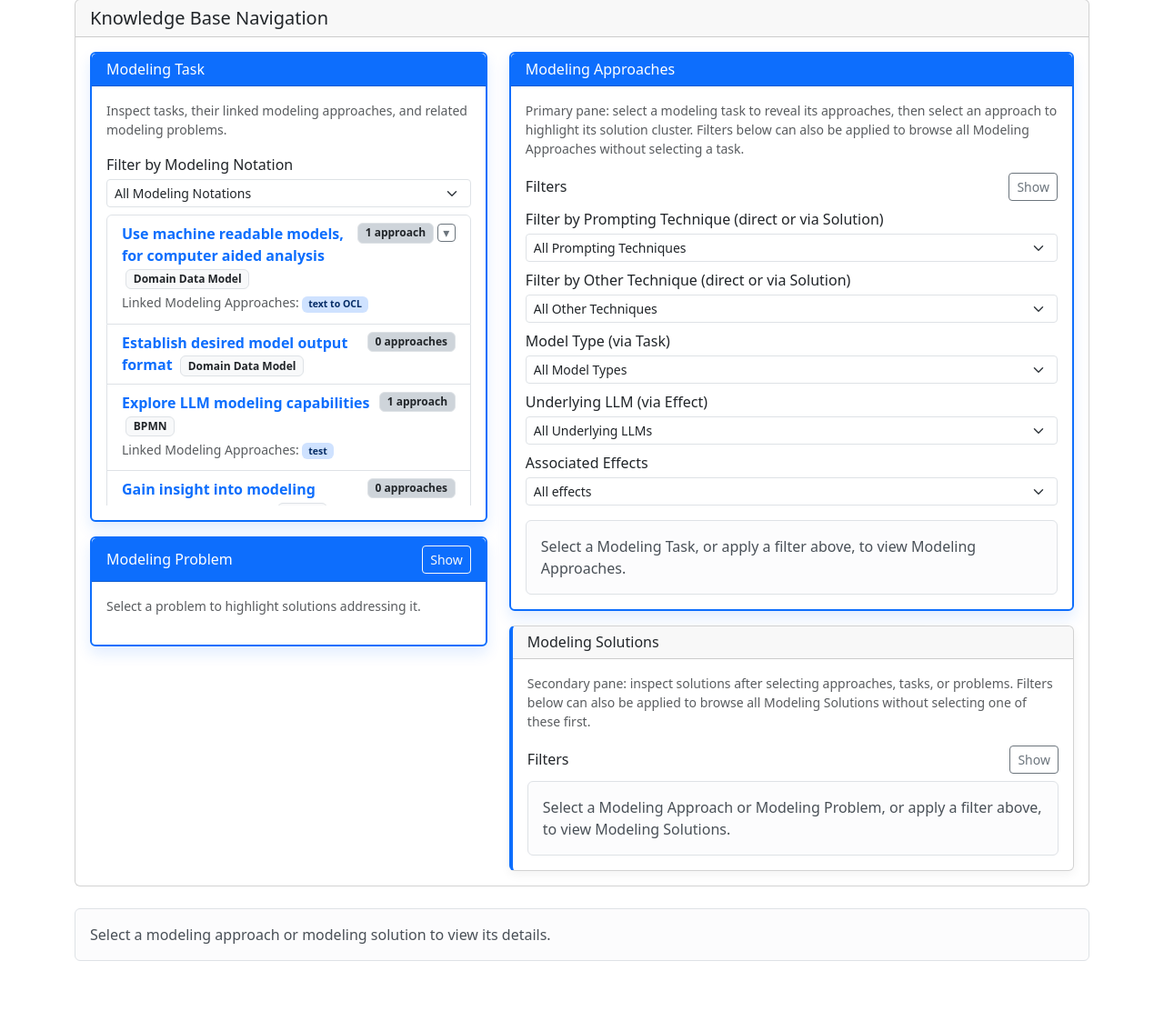
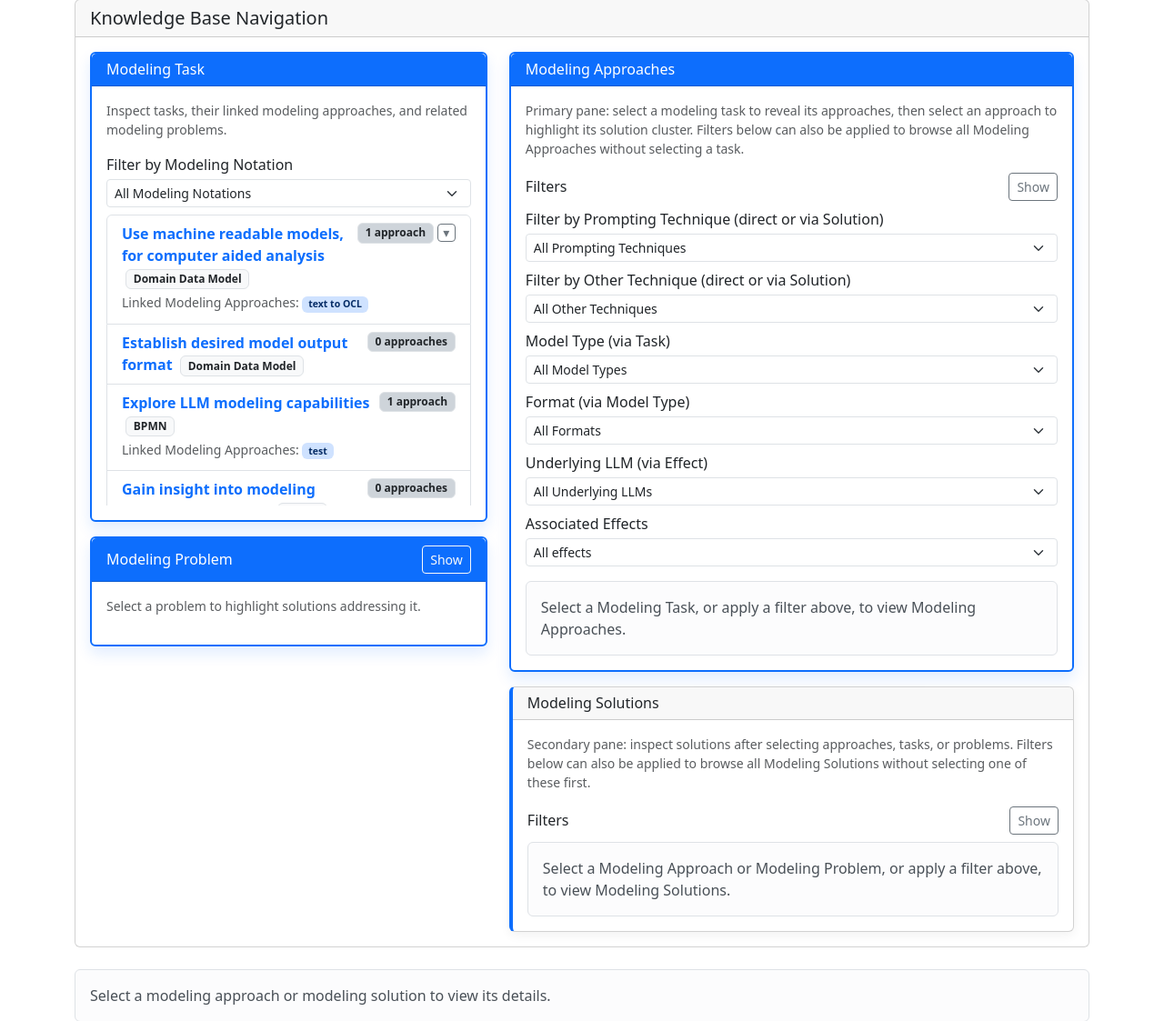
Before and after one commit to sybrendekinderen-afk/aap-alternative-modeling-app, a Flask app: page / in a window 1280 px wide, after a click on "Show". Shown: the part 100-1223 px from the top of the page at 91% size. Before the commit the page ends 1157 px from the top, so only its background shows below. Run offline with Flask 3, Linux system fonts and the light colour scheme; some libraries are stand-ins or nearby versions.

Commit message:
added format as an attribute of model type, and format filter. UI fix for kb population

```diff
--- a/app.py
+++ b/app.py
@@ -278,6 +278,12 @@ def load_data():
             source["id"] = source_id
             normalized_sources.append(normalize_source_record(source))
         store["sources"] = normalized_sources
+
+        for model_type in store.get("model_types", []):
+            if isinstance(model_type, dict):
+                # notation and format are optional attributes; back-fill older records missing them.
+                model_type.setdefault("notation", "")
+                model_type.setdefault("format", "")
 
         for solution in store.get("solutions", []):
             solution.pop("source_id", None)
@@ -1381,6 +1387,21 @@ def get_modeling_approach_model_type_lookup(modeling_approaches, modeling_tasks)
             for task_id in approach.get("modeling_task_ids", [])
             if task_id in task_lookup and task_lookup[task_id].get("model_type_id") is not None
         ))
+    return lookup
+
+
+def get_modeling_approach_format_lookup(modeling_approaches, modeling_tasks, model_types):
+    task_lookup = {task.get("id"): task for task in modeling_tasks}
+    model_type_lookup = {model_type.get("id"): model_type for model_type in model_types}
+    lookup = {}
+    for approach in modeling_approaches:
+        formats = []
+        for task_id in approach.get("modeling_task_ids", []):
+            task = task_lookup.get(task_id)
+            model_type = model_type_lookup.get(task.get("model_type_id")) if task else None
+            if model_type and model_type.get("format"):
+                formats.append(model_type["format"])
+        lookup[approach.get("id")] = list(dict.fromkeys(formats))
     return lookup
 
 
@@ -1584,6 +1605,7 @@ def home():
         modeling_approach_other_technique_lookup=get_modeling_approach_other_technique_lookup(modeling_approaches, solutions),
         modeling_approach_underlying_llm_lookup=get_modeling_approach_underlying_llm_lookup(modeling_approaches, effects),
         modeling_approach_model_type_lookup=get_modeling_approach_model_type_lookup(modeling_approaches, modeling_tasks),
+        modeling_approach_format_lookup=get_modeling_approach_format_lookup(modeling_approaches, modeling_tasks, model_types),
         solution_underlying_llm_lookup=get_solution_underlying_llm_lookup(solutions, effects),
         source_modeling_approach_lookup=get_source_modeling_approach_lookup(modeling_approaches, sources),
         solution_model_type_lookup=get_solution_model_type_lookup(solutions, modeling_approaches, modeling_tasks),
@@ -2001,16 +2023,22 @@ def delete_modeling_problem(modeling_problem_id):
 def add_model_type():
     store = load_data()
     name = request.form.get("model_type_name", "").strip()
+    # notation and format are optional; only name is required to add a model type.
     notation = request.form.get("model_type_notation", "").strip()
-
-    if name or notation:
+    format_ = request.form.get("model_type_format", "").strip()
+
+    if name:
         model_types = store.get("model_types", [])
-        existing = next((mt for mt in model_types if mt.get("name") == name and mt.get("notation") == notation), None)
+        existing = next(
+            (mt for mt in model_types if mt.get("name") == name and mt.get("notation") == notation and mt.get("format") == format_),
+            None
+        )
         if not existing:
             model_types.append({
                 "id": max([mt["id"] for mt in model_types], default=0) + 1,
                 "name": name,
-                "notation": notation
+                "notation": notation,
+                "format": format_
             })
             store["model_types"] = model_types
             save_data(store)
@@ -2025,7 +2053,8 @@ def update_model_type(model_type_id):
     for model_type in model_types:
         if model_type["id"] == model_type_id:
             model_type["name"] = request.form.get("model_type_name", model_type["name"]).strip()
-            model_type["notation"] = request.form.get("model_type_notation", model_type["notation"]).strip()
+            model_type["notation"] = request.form.get("model_type_notation", model_type.get("notation", "")).strip()
+            model_type["format"] = request.form.get("model_type_format", model_type.get("format", "")).strip()
             break
     store["model_types"] = model_types
     save_data(store)
--- a/templates/index.html
+++ b/templates/index.html
@@ -119,6 +119,15 @@
                       </select>
                     </div>
                     <div class="col-12">
+                      <label for="approach-filter-format" class="form-label form-label-sm mb-1">Format (via Model Type)</label>
+                      <select id="approach-filter-format" class="form-select form-select-sm">
+                        <option value="">All Formats</option>
+                        {% for format_value in model_types|map(attribute='format')|select|unique|list %}
+                          <option value="{{ format_value }}">{{ format_value }}</option>
+                        {% endfor %}
+                      </select>
+                    </div>
+                    <div class="col-12">
                       <label for="approach-filter-underlying-llm" class="form-label form-label-sm mb-1">Underlying LLM (via Effect)</label>
                       <select id="approach-filter-underlying-llm" class="form-select form-select-sm">
                         <option value="">All Underlying LLMs</option>
@@ -142,7 +151,7 @@
                 </div>
                 <ul class="list-group" id="kb-approach-list" style="display: none;">
                   {% for approach in modeling_approaches %}
-                    <li class="list-group-item kb-approach-list-item" data-approach-id="{{ approach.id }}" data-prompting-technique-ids="{{ modeling_approach_prompting_technique_lookup.get(approach.id, [])|join(',') }}" data-other-technique-ids="{{ modeling_approach_other_technique_lookup.get(approach.id, [])|join(',') }}" data-model-type-ids="{{ modeling_approach_model_type_lookup.get(approach.id, [])|join(',') }}" data-underlying-llm-ids="{{ modeling_approach_underlying_llm_lookup.get(approach.id, [])|join(',') }}" data-effect-polarities="{{ modeling_approach_effect_lookup.get(approach.id, [])|map(attribute='effect_polarity')|unique|join(',') }}" style="display: none;">
+                    <li class="list-group-item kb-approach-list-item" data-approach-id="{{ approach.id }}" data-prompting-technique-ids="{{ modeling_approach_prompting_technique_lookup.get(approach.id, [])|join(',') }}" data-other-technique-ids="{{ modeling_approach_other_technique_lookup.get(approach.id, [])|join(',') }}" data-model-type-ids="{{ modeling_approach_model_type_lookup.get(approach.id, [])|join(',') }}" data-underlying-llm-ids="{{ modeling_approach_underlying_llm_lookup.get(approach.id, [])|join(',') }}" data-effect-polarities="{{ modeling_approach_effect_lookup.get(approach.id, [])|map(attribute='effect_polarity')|unique|join(',') }}" data-formats="{{ modeling_approach_format_lookup.get(approach.id, [])|join(',') }}" style="display: none;">
                       <div>
                         <a href="#" class="fw-semibold text-decoration-none approach-select-link" data-approach-id="{{ approach.id }}">{{ approach.name }}</a>
                       </div>
@@ -686,7 +695,7 @@
                   <thead class="table-light">
                     <tr>
                       <th scope="col">Modeling task</th>
-                      <th scope="col">Model type / notation</th>
+                      <th scope="col">Model type / notation / format</th>
                       <th scope="col">Technique category</th>
                       <th scope="col">LLM technique</th>
                       <th scope="col">Modeling approach</th>
@@ -701,7 +710,7 @@
                         <td>{{ row.task.name }}</td>
                         <td>
                           {% if row.model_type %}
-                            {{ row.model_type.name }}{% if row.model_type.notation %} ({{ row.model_type.notation }}){% endif %}
+                            {{ row.model_type.name }}{% if row.model_type.notation %} ({{ row.model_type.notation }}){% endif %}{% if row.model_type.format %} [{{ row.model_type.format }}]{% endif %}
                           {% else %}Not specified{% endif %}
                         </td>
                         <td>{{ row.technique_kind }}</td>
@@ -1329,11 +1338,14 @@
           <div class="collapse" id="model-types-panel">
             <div class="card-body">
               <form method="post" action="/add_model_type" class="row g-2 mb-3">
-                <div class="col-md-5">
-                  <input class="form-control" name="model_type_name" placeholder="Model Type Name">
-                </div>
-                <div class="col-md-5">
-                  <input class="form-control" name="model_type_notation" placeholder="Model Type Notation">
+                <div class="col-md-4">
+                  <input class="form-control" name="model_type_name" placeholder="Model Type Name" required>
+                </div>
+                <div class="col-md-3">
+                  <input class="form-control" name="model_type_notation" placeholder="Notation (optional)">
+                </div>
+                <div class="col-md-3">
+                  <input class="form-control" name="model_type_format" placeholder="Format (optional)">
                 </div>
                 <div class="col-md-2">
                   <button class="btn btn-outline-secondary w-100" id="add-effect-button" type="submit">Add</button>
@@ -1343,12 +1355,13 @@
                 {% for model_type in model_types %}
                   <li class="list-group-item d-flex justify-content-between align-items-center">
                     <div>
-                      <b>{{ model_type.name }}</b> — {{ model_type.notation }}
+                      <b>{{ model_type.name }}</b>{% if model_type.notation %} — {{ model_type.notation }}{% endif %}{% if model_type.format %} <span class="text-muted">({{ model_type.format }})</span>{% endif %}
                     </div>
                     <div class="d-flex gap-2">
                       <form method="post" action="/update_model_type/{{ model_type.id }}" class="d-flex gap-2">
-                        <input class="form-control form-control-sm" name="model_type_name" value="{{ model_type.name }}">
-                        <input class="form-control form-control-sm" name="model_type_notation" value="{{ model_type.notation }}">
+                        <input class="form-control form-control-sm" name="model_type_name" value="{{ model_type.name }}" required>
+                        <input class="form-control form-control-sm" name="model_type_notation" value="{{ model_type.notation }}" placeholder="Notation (optional)">
+                        <input class="form-control form-control-sm" name="model_type_format" value="{{ model_type.format }}" placeholder="Format (optional)">
                         <button class="btn btn-sm btn-outline-primary">Update</button>
                       </form>
                       <a href="/delete_model_type/{{ model_type.id }}" class="btn btn-sm btn-outline-danger">Delete</a>
@@ -1382,7 +1395,7 @@
                       <select class="form-select" name="model_type_id" required>
                         <option value="" disabled selected>-- Select model type --</option>
                         {% for model_type in model_types %}
-                          <option value="{{ model_type.id }}">{{ model_type.name }}{% if model_type.notation %} ({{ model_type.notation }}){% endif %}</option>
+                          <option value="{{ model_type.id }}">{{ model_type.name }}{% if model_type.notation %} ({{ model_type.notation }}){% endif %}{% if model_type.format %} [{{ model_type.format }}]{% endif %}</option>
                         {% endfor %}
                       </select>
                     </div>
@@ -2135,7 +2148,71 @@
       return rawValue.split(',').map(function (value) { return value.trim(); }).filter(Boolean);
     }
 
+    const UI_RESTORE_STORAGE_KEY = 'kbUiRestoreState';
+
+    // Remembers which tab/collapsible panel an add/update/delete action was triggered from, so a full-page
+    // redirect after the request can reopen that same view instead of landing back on the default tab.
+    function saveUiRestoreState(originElement) {
+      if (!originElement) {
+        return;
+      }
+      const pane = originElement.closest('.tab-pane');
+      const collapsePanel = originElement.closest('.collapse');
+      try {
+        sessionStorage.setItem(UI_RESTORE_STORAGE_KEY, JSON.stringify({
+          paneId: pane ? pane.id : '',
+          collapseId: collapsePanel ? collapsePanel.id : ''
+        }));
+      } catch (e) {
+        // sessionStorage unavailable (e.g. private browsing); fall back to default tab silently.
+      }
+    }
+
+    function restoreUiState() {
+      let state = null;
+      try {
+        const raw = sessionStorage.getItem(UI_RESTORE_STORAGE_KEY);
+        sessionStorage.removeItem(UI_RESTORE_STORAGE_KEY);
+        state = raw ? JSON.parse(raw) : null;
+      } catch (e) {
+        state = null;
+      }
+      if (!state || !window.bootstrap) {
+        return;
+      }
+
+      if (state.paneId) {
+        const tabButton = document.getElementById(state.paneId.replace(/-pane$/, '-tab'));
+        if (tabButton) {
+          new bootstrap.Tab(tabButton).show();
+        }
+      }
+
+      if (state.collapseId) {
+        const collapseEl = document.getElementById(state.collapseId);
+        if (collapseEl) {
+          new bootstrap.Collapse(collapseEl, { toggle: false }).show();
+        }
+      }
+
+      const scrollTarget = document.getElementById(state.collapseId || state.paneId || '');
+      if (scrollTarget) {
+        requestAnimationFrame(function () {
+          scrollTarget.scrollIntoView({ behavior: 'auto', block: 'start' });
+        });
+      }
+    }
+
     document.addEventListener('DOMContentLoaded', function () {
+      restoreUiState();
+
+      // Any Knowledge Base form submission should return to its own tab/panel rather than the default tab.
+      document.addEventListener('submit', function (event) {
+        if (event.target instanceof HTMLFormElement) {
+          saveUiRestoreState(event.target);
+        }
+      });
+
       const techniqueUsageDataElement = document.getElementById('technique-usage-data');
       const notationApproachDataElement = document.getElementById('notation-approach-data');
       const otherTechniqueYearDataElement = document.getElementById('other-technique-year-data');
@@ -2376,6 +2453,7 @@
       const deleteConfirmYesButton = document.getElementById('confirm-delete-yes');
       const deleteConfirmModal = deleteConfirmModalElement ? new bootstrap.Modal(deleteConfirmModalElement) : null;
       let pendingDeleteHref = null;
+      let pendingDeleteLink = null;
 
       document.addEventListener('click', function (event) {
         const deleteLink = event.target.closest('a[href*="/delete_"]');
@@ -2384,6 +2462,7 @@
         }
         event.preventDefault();
         pendingDeleteHref = deleteLink.getAttribute('href');
+        pendingDeleteLink = deleteLink;
         if (deleteConfirmModal) {
           deleteConfirmModal.show();
         }
@@ -2392,6 +2471,7 @@
       if (deleteConfirmYesButton) {
         deleteConfirmYesButton.addEventListener('click', function () {
           if (pendingDeleteHref) {
+            saveUiRestoreState(pendingDeleteLink);
             window.location.href = pendingDeleteHref;
           }
         });
@@ -2445,6 +2525,7 @@
       const approachOtherTechniqueFilter = document.getElementById('approach-filter-other-technique');
       const approachUnderlyingLlmFilter = document.getElementById('approach-filter-underlying-llm');
       const approachEffectPolarityFilter = document.getElementById('approach-filter-effect-polarity');
+      const approachFormatFilter = document.getElementById('approach-filter-format');
       const techniqueSourceFallbackText = 'No description provided for this technique.';
       let activeProblemId = null;
       let activeTaskId = null;
@@ -2505,7 +2586,8 @@
         const activeApproachOtherTechnique = approachOtherTechniqueFilter ? approachOtherTechniqueFilter.value : '';
         const activeApproachUnderlyingLlm = approachUnderlyingLlmFilter ? approachUnderlyingLlmFilter.value : '';
         const activeApproachEffectPolarity = approachEffectPolarityFilter ? approachEffectPolarityFilter.value : '';
-        const hasActiveApproachFilters = !!activeApproachModelType || !!activeApproachPromptingTechnique || !!activeApproachOtherTechnique || !!activeApproachUnderlyingLlm || !!activeApproachEffectPolarity;
+        const activeApproachFormat = approachFormatFilter ? approachFormatFilter.value : '';
+        const hasActiveApproachFilters = !!activeApproachModelType || !!activeApproachPromptingTechnique || !!activeApproachOtherTechnique || !!activeApproachUnderlyingLlm || !!activeApproachEffectPolarity || !!activeApproachFormat;
         const hasActiveSolutionFilters = !!activeModelType || !!activePromptingTechnique || !!activeOtherTechnique || !!activeUnderlyingLlm;
         const hasActiveSelection = !!activeProblemId || !!activeApproachId || hasActiveSolutionFilters;
         let shown = false;
@@ -2545,13 +2627,15 @@
           const modelTypeIds = parseCsvIds(item.dataset.modelTypeIds);
           const underlyingLlmIds = parseCsvIds(item.dataset.underlyingLlmIds);
           const effectPolarities = parseCsvIds(item.dataset.effectPolarities);
+          const formats = parseCsvIds(item.dataset.formats);
           const matchesTask = !activeTaskId || activeTaskApproachIds.includes(item.dataset.approachId);
           const matchesPromptingTechnique = !activeApproachPromptingTechnique || promptingTechniqueIds.includes(activeApproachPromptingTechnique);
           const matchesOtherTechnique = !activeApproachOtherTechnique || otherTechniqueIds.includes(activeApproachOtherTechnique);
           const matchesModelType = !activeApproachModelType || modelTypeIds.includes(activeApproachModelType);
           const matchesUnderlyingLlm = !activeApproachUnderlyingLlm || underlyingLlmIds.includes(activeApproachUnderlyingLlm);
           const matchesEffectPolarity = !activeApproachEffectPolarity || effectPolarities.includes(activeApproachEffectPolarity);
-          const passesApproachFilters = matchesPromptingTechnique && matchesOtherTechnique && matchesModelType && matchesUnderlyingLlm && matchesEffectPolarity;
+          const matchesFormat = !activeApproachFormat || formats.includes(activeApproachFormat);
+          const passesApproachFilters = matchesPromptingTechnique && matchesOtherTechnique && matchesModelType && matchesUnderlyingLlm && matchesEffectPolarity && matchesFormat;
           const shouldShowApproach = (activeTaskId ? matchesTask : true) && (activeTaskId || hasActiveApproachFilters) && passesApproachFilters;
           item.style.display = shouldShowApproach ? '' : 'none';
         });
@@ -2754,6 +2838,9 @@
       if (approachEffectPolarityFilter) {
         approachEffectPolarityFilter.addEventListener('change', applyHighlight);
       }
+      if (approachFormatFilter) {
+        approachFormatFilter.addEventListener('change', applyHighlight);
+      }
 
       const competencyTaskFilter = document.getElementById('competency-filter-task');
       const competencyPromptingFilter = document.getElementById('competency-filter-prompting-technique');
```
Also changed, not shown: data.json (+10 -4 lines), 1 other file.
